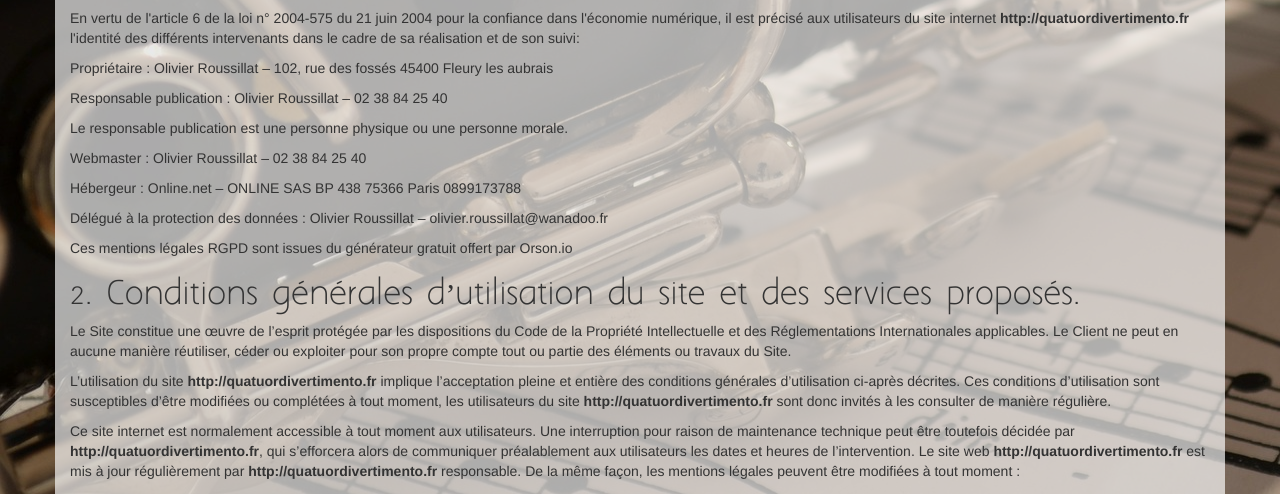
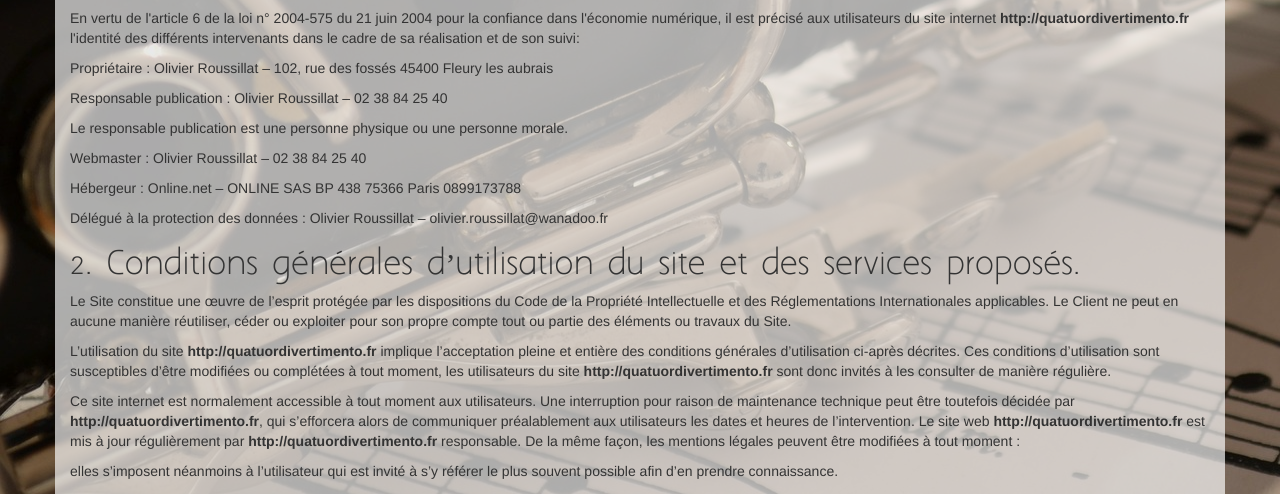
Before and after one commit to Ladislus/dut2_projet_projet-quatuor-2a11b, a Flask app: page /contact/mentionsLegales/ in a window 1280 px wide. Shown: the part 530-1024 px from the top of the page. Run offline with Flask 2, Linux system fonts and the light colour scheme; some libraries are stand-ins or nearby versions.

Commit message:
modifications Mentions légales

```diff
--- a/Developpement/templates/contact/contact_mentionsLegales.html
+++ b/Developpement/templates/contact/contact_mentionsLegales.html
@@ -32,8 +32,6 @@
       <p>Webmaster : Olivier Roussillat – 02 38 84 25 40
         <p>Hébergeur : Online.net – ONLINE SAS BP 438 75366 Paris 0899173788
           <p>Délégué à la protection des données : Olivier Roussillat – olivier.roussillat@wanadoo.fr
-
-            <p>Ces mentions légales RGPD sont issues du générateur gratuit offert par Orson.io
               <h2>2. Conditions générales d’utilisation du site et des services proposés.</h2>
 
               <p>Le Site constitue une œuvre de l’esprit protégée par les dispositions du Code de la Propriété Intellectuelle et des Réglementations Internationales applicables. Le Client ne peut en aucune manière réutiliser, céder ou exploiter pour
```
